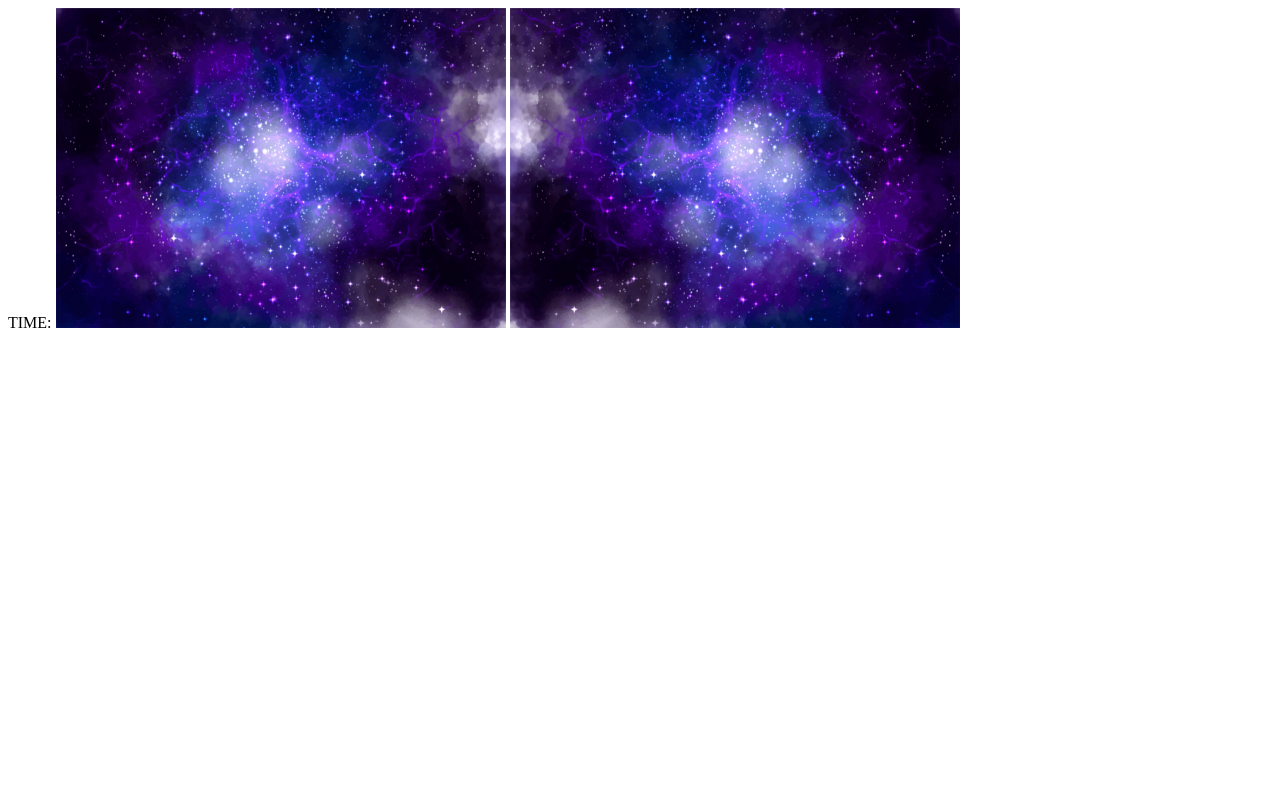
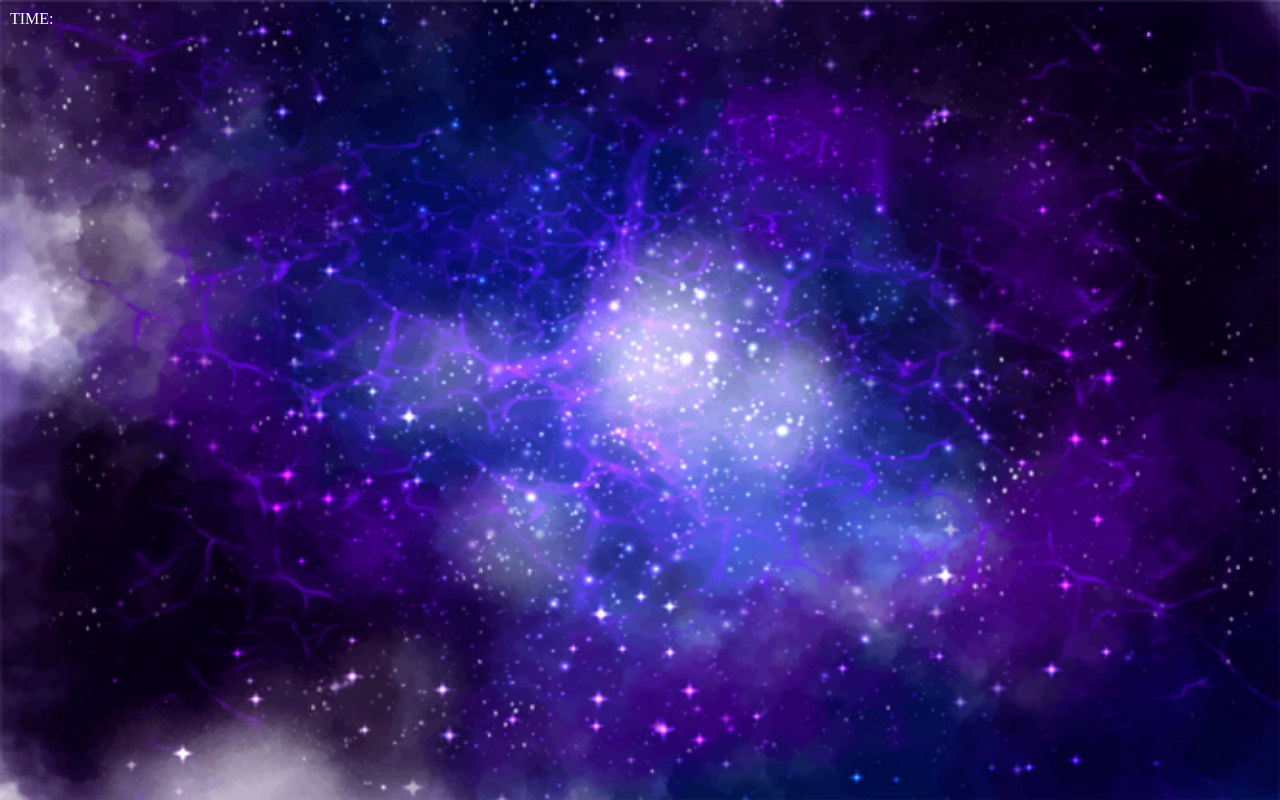
Before and after one commit to JackBunk/SpaceGame, a plain HTML site: page index.html in a window 1280 px wide. Drawn offline with Linux system fonts and the light colour scheme.

Commit message:
Update style.css

```diff
--- a/style.css
+++ b/style.css
@@ -6,9 +6,25 @@ img {
 	height: 320px;
 	width: 450px;
 }
-
-
-
+.background {
+		position: absolute;
+	  top: 0px;
+	  left: 0px;
+		height: 100%;
+		width: 100%;
+	 z-index: 1;
+}
+#time {
+		color: white;
+		position: absolute;
+		top: 10px;
+		left: 10px;
+	 z-index: 2;
+}
+/* .objects {
+	position: absolute;
+	z-index: 4;
+}  */
 
 
 
```
